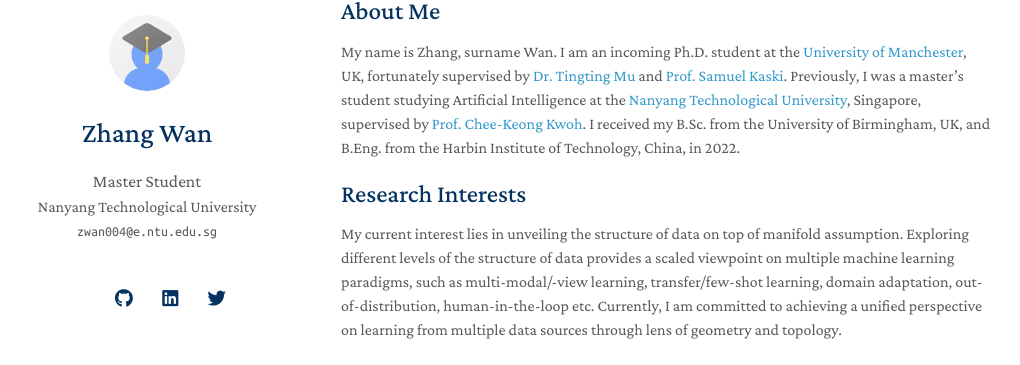
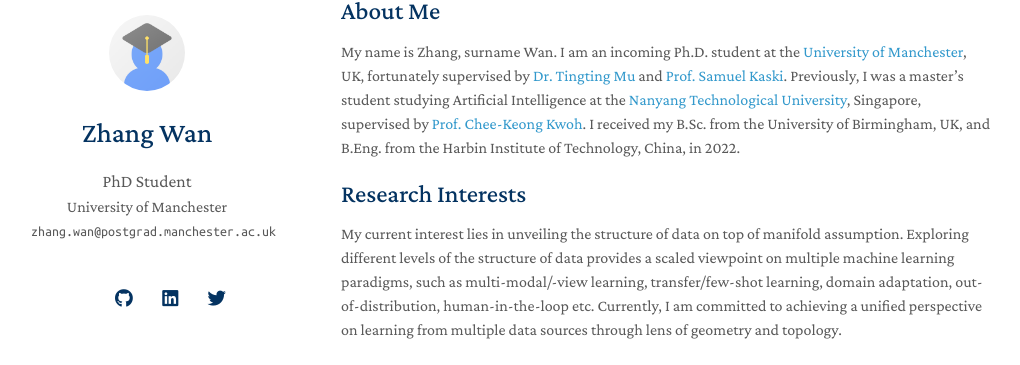
Before and after one commit to ZhangWan-byte/ZhangWan-byte.github.io, a Jekyll site: the page built from index.md, in a window 1280 px wide. Shown: the part 69-434 px from the top of the page, without its empty margins (129-1149 px from the left). Built offline with Jekyll 4.4.1, drawn with Linux system fonts in a browser that asks for light colours; nearby versions of some CDN libraries; a style sheet for code colours, icons or effects is not loaded; our own code applies the rules of GitHub Pages for plain Markdown files.

Commit message:
Update _config.yml

```diff
--- a/_config.yml
+++ b/_config.yml
@@ -1,8 +1,8 @@
 # Basic Information
 title: Zhang Wan
-position: Master Student
-affiliation: Nanyang Technological University
-email: zwan004@e.ntu.edu.sg
+position: PhD Student
+affiliation: University of Manchester
+email: zhang.wan@postgrad.manchester.ac.uk
 
 # Search Engine Optimization (SEO)
 # The following information is used to improve the website traffic from search engines, e.g., Google.
```
